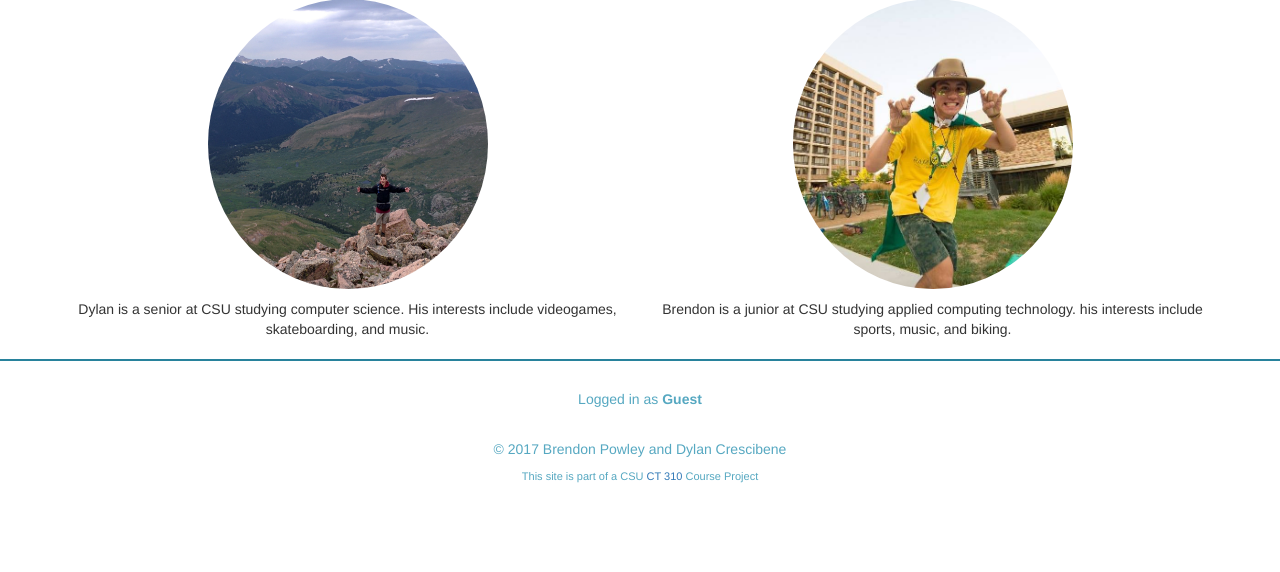
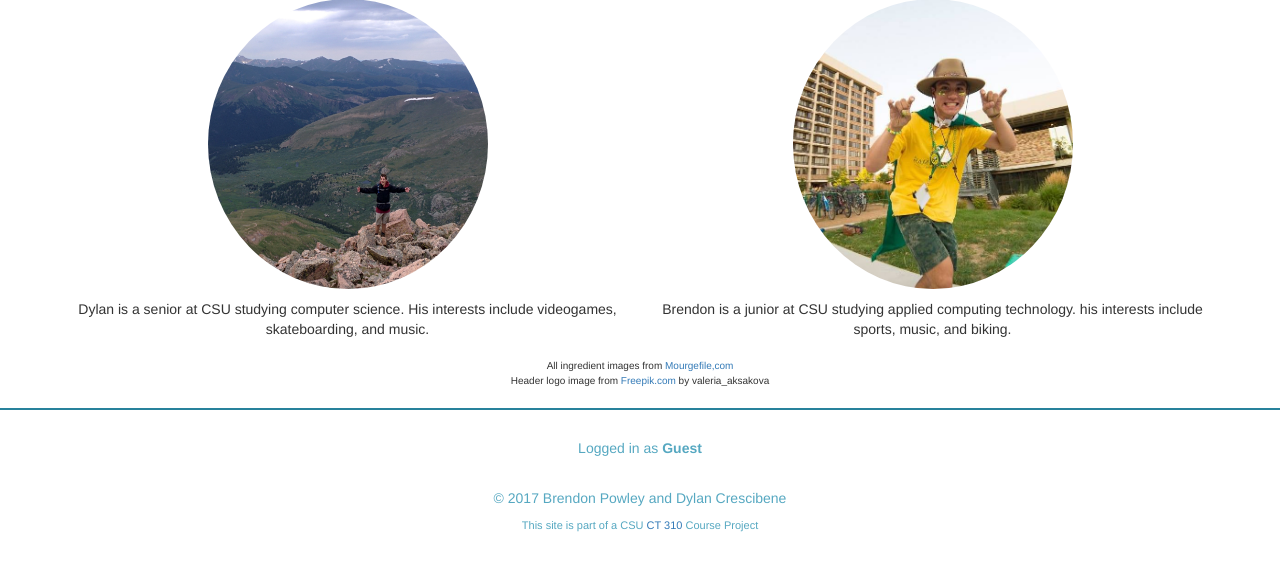
Before and after one commit to DylanCrescibene/CT310-P1, a PHP site: page /about.php in a window 1280 px wide. Shown: the part 446-1018 px from the top of the page. Before the commit the page ends 929 px from the top, so only its background shows below. Run offline with PHP 8.4, Linux system fonts and the light colour scheme; some libraries are stand-ins or nearby versions.

Commit message:
Update about.php
added a couple credits to the bottom of the about page

```diff
--- a/about.php
+++ b/about.php
@@ -34,6 +34,12 @@ include ('header.php');
 			</p>
 		</div>
 	</div>
+	<div class="row">
+		<div class="col-xs-12">
+			<p class="photoCred">All ingredient images from <a href="https://morguefile.com/">Mourgefile,com</a><br>
+				Header logo image from <a href="http://www.freepik.com/">Freepik.com</a> by valeria_aksakova</p>
+		</div>
+	</div>
 </div>
 
 
```
